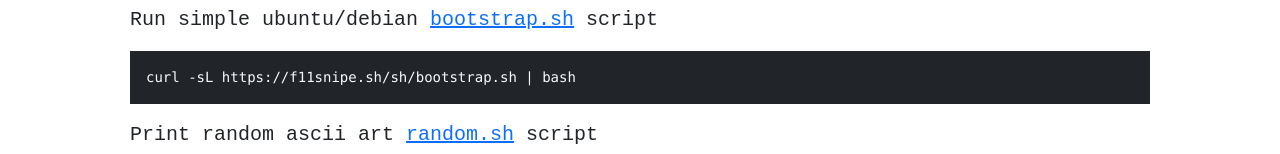
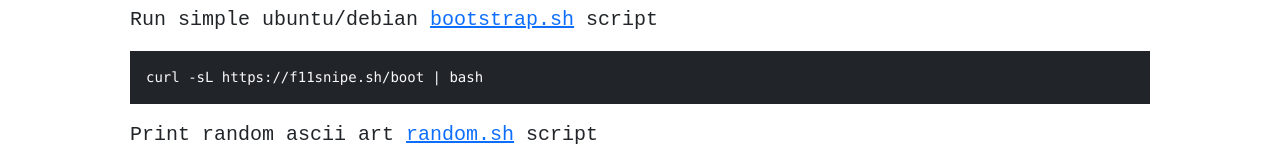
Before and after one commit to f11snipe/nginx-site, a plain HTML site: page src/public/index.html in a window 1280 px wide. Shown: the part 401-555 px from the top of the page. Drawn offline with nearby package versions, Linux system fonts and the light colour scheme; a web font is replaced by a local one.

Commit message:
Add boot alias

```diff
--- a/src/public/index.html
+++ b/src/public/index.html
@@ -90,7 +90,7 @@
           <hr class="my-4">
           <h3>Scripts:</h3>
           <p class="lead">Run simple ubuntu/debian <a href="/sh/bootstrap.sh">bootstrap.sh</a> script</p>
-          <pre class="text-light bg-dark p-3">curl -sL https://f11snipe.sh/sh/bootstrap.sh | bash</pre>
+          <pre class="text-light bg-dark p-3">curl -sL https://f11snipe.sh/boot | bash</pre>
           <p class="lead">Print random ascii art <a href="/sh/random.sh">random.sh</a> script</p>
           <pre class="text-light bg-dark p-3">curl -sL https://f11snipe.sh/rand | bash</pre>
           <p class="lead">Keep printing random art. <a href="/sh/slideshow.sh">slideshow.sh</a> script</p>
```
Also changed, not shown: 1 other file.
